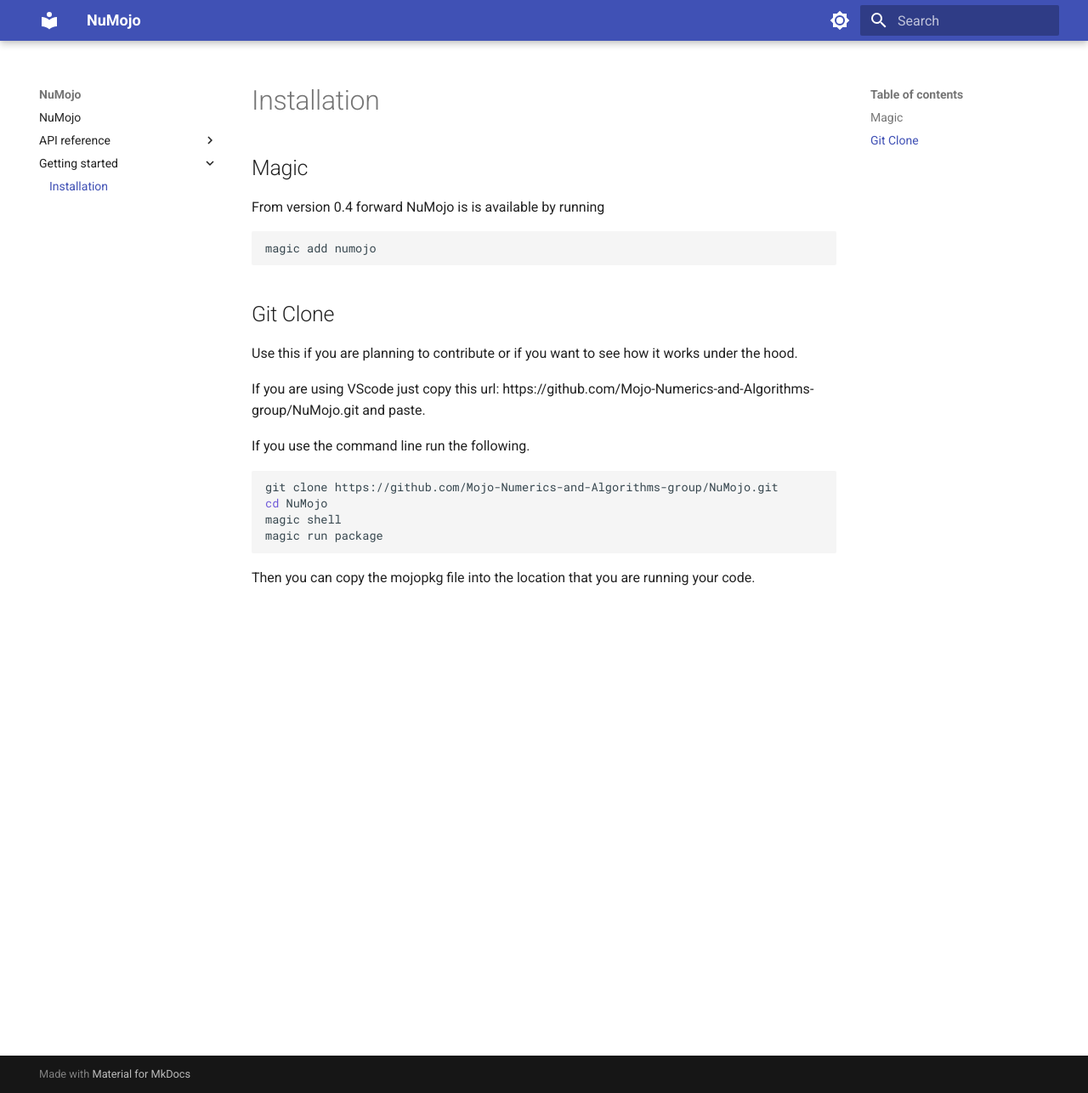
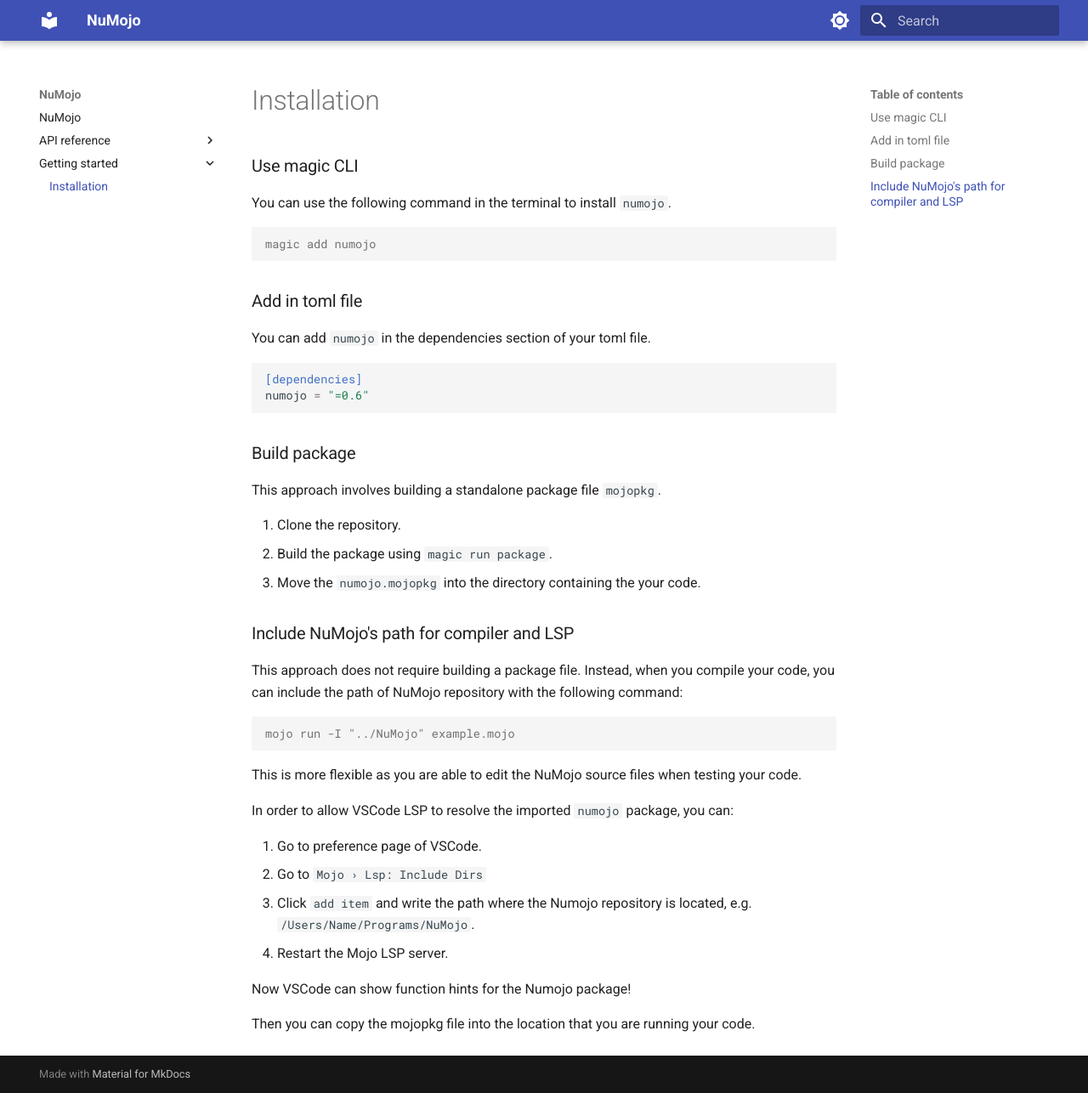
Before and after one commit to Mojo-Numerics-and-Algorithms-group/NuMojo-Docs, an MkDocs documentation site: the page built from docs/readthedocs/docs/getting_started/install.md, in a window 1280 px wide and 1286 px high. Shown: the whole window at 85% size. Built offline with MkDocs 1.6.1 and Material for MkDocs 9.7.7, drawn with Linux system fonts in a browser that asks for light colours.

Commit message:
update install

````diff
--- a/docs/readthedocs/docs/getting_started/install.md
+++ b/docs/readthedocs/docs/getting_started/install.md
@@ -1,24 +1,47 @@
 # Installation
 
-## Magic
-From version 0.4 forward NuMojo is is available by running
+### Use magic CLI
 
-```bash
+You can use the following command in the terminal to install `numojo`.
+
+```console
 magic add numojo
 ```
 
-## Git Clone
-Use this if you are planning to contribute or if you want to see how it works under the hood.
+### Add in toml file
 
-If you are using VScode just  copy this url: https://github.com/Mojo-Numerics-and-Algorithms-group/NuMojo.git and paste.
+You can add `numojo` in the dependencies section of your toml file.
 
-If you use the command line run the following.
-
-```bash
-git clone https://github.com/Mojo-Numerics-and-Algorithms-group/NuMojo.git
-cd NuMojo
-magic shell
-magic run package
+```toml
+[dependencies]
+numojo = "=0.6"
 ```
 
+### Build package
+
+This approach involves building a standalone package file `mojopkg`.
+
+1. Clone the repository.
+2. Build the package using `magic run package`.
+3. Move the `numojo.mojopkg` into the directory containing the your code.
+
+### Include NuMojo's path for compiler and LSP
+
+This approach does not require building a package file. Instead, when you compile your code, you can include the path of NuMojo repository with the following command:
+
+```console
+mojo run -I "../NuMojo" example.mojo
+```
+
+This is more flexible as you are able to edit the NuMojo source files when testing your code.
+
+In order to allow VSCode LSP to resolve the imported `numojo` package, you can:
+
+1. Go to preference page of VSCode.
+2. Go to `Mojo › Lsp: Include Dirs`
+3. Click `add item` and write the path where the Numojo repository is located, e.g. `/Users/Name/Programs/NuMojo`.
+4. Restart the Mojo LSP server.
+
+Now VSCode can show function hints for the Numojo package!
+
 Then you can copy the mojopkg file into the location that you are running your code.
````
